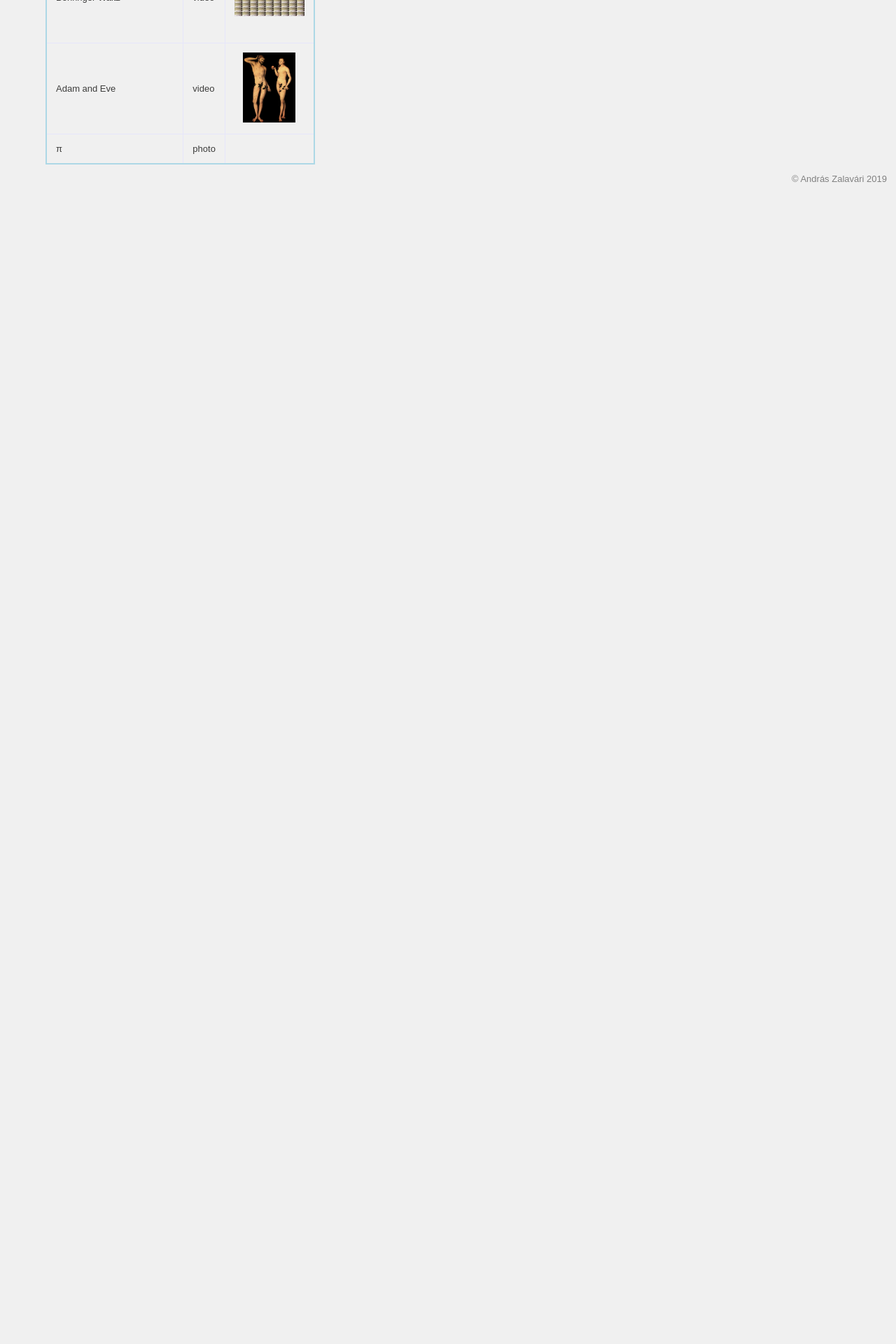
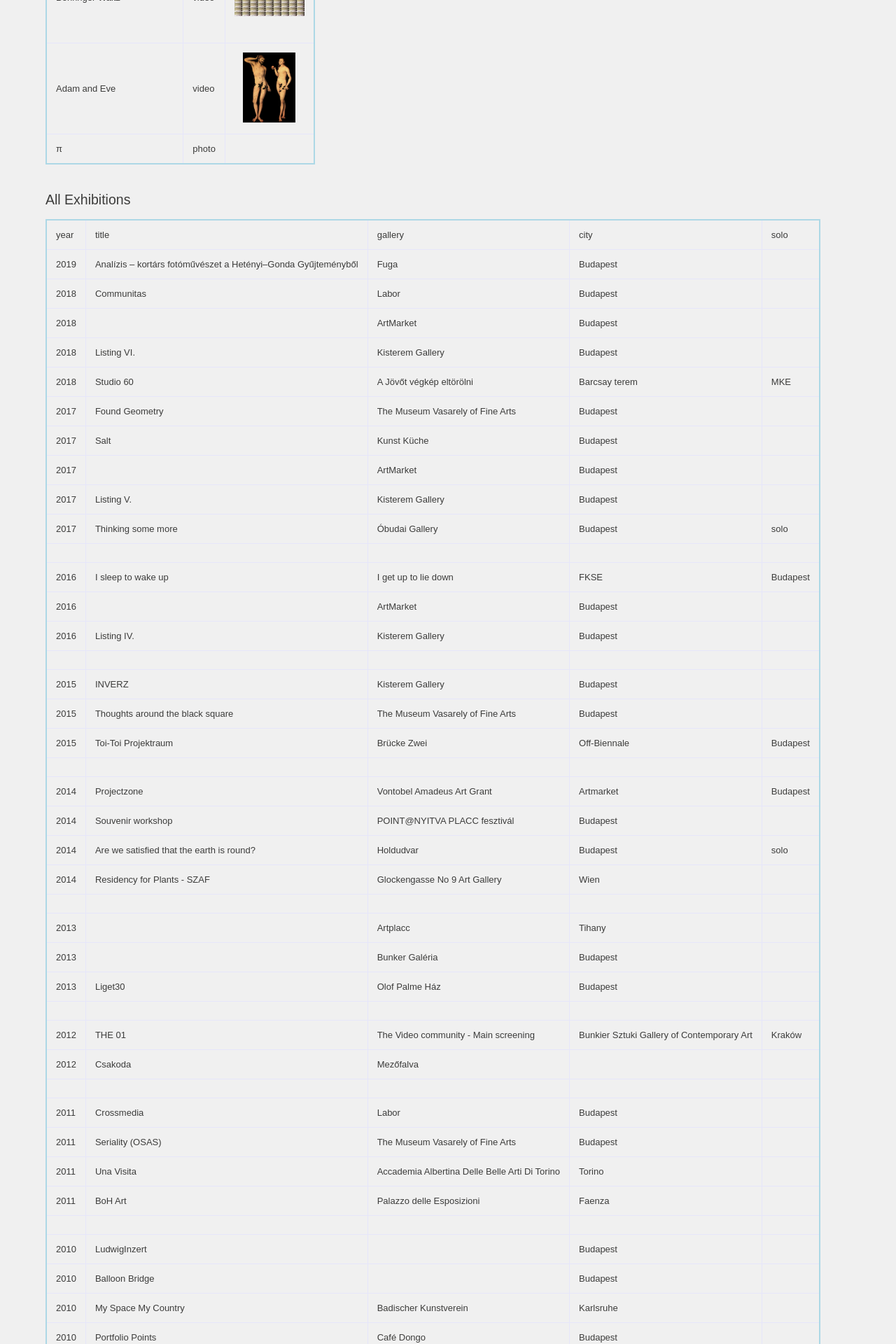
Before and after one commit to zalavariandris/andraszalavari_jekyll, a Jekyll site: the page built from overview/index.html, in a window 1280 px wide. Shown: the part 2317-4237 px from the top of the page at 70% size. Built offline with Jekyll 4.4.1, drawn with Linux system fonts in a browser that asks for light colours; before the commit the page ends 2593 px from its top, so only the background shows below that.

```diff
--- /dev/null
+++ b/_data/exhibitions.csv
@@ -0,0 +1,41 @@
+year,title,gallery,city,solo
+2019 , Analízis – kortárs fotóművészet a Hetényi–Gonda Gyűjteményből , Fuga                                           , Budapest
+2018 , Communitas                                                    , Labor                                          , Budapest
+2018 ,                                                               , ArtMarket                                      , Budapest
+2018 , Listing VI.                                                   , Kisterem Gallery                               , Budapest
+2018 , Studio 60, A Jövőt végkép eltörölni                           , Barcsay terem, MKE                             , Budapest
+2017 , Found Geometry                                                , The Museum Vasarely of Fine Arts               , Budapest
+2017 , Salt                                                          , Kunst Küche                                    , Budapest
+2017 ,                                                               , ArtMarket                                      , Budapest
+2017 , Listing V.                                                    , Kisterem Gallery                               , Budapest
+2017 , Thinking some more                                            , Óbudai Gallery                                 , Budapest , solo
+
+2016 , I sleep to wake up, I get up to lie down                      , FKSE                                           , Budapest
+2016 ,                                                               , ArtMarket                                      , Budapest
+2016 , Listing IV.                                                   , Kisterem Gallery                               , Budapest
+
+2015 , INVERZ                                                        , Kisterem Gallery                               , Budapest
+2015 , Thoughts around the black square                              , The Museum Vasarely of Fine Arts               , Budapest
+2015 , Toi-Toi Projektraum, Brücke Zwei                              , Off-Biennale                                   , Budapest
+
+2014 , Projectzone, Vontobel Amadeus Art Grant                       , Artmarket                                      , Budapest
+2014 , Souvenir workshop                                             , POINT@NYITVA PLACC fesztivál, Budapest
+2014 , Are we satisfied that the earth is round?                     , Holdudvar                                      , Budapest  , solo
+2014 , Residency for Plants - SZAF                                   , Glockengasse No 9 Art Gallery                  , Wien
+
+2013 ,                                                               , Artplacc                                       , Tihany
+2013 ,                                                               , Bunker Galéria                                 , Budapest
+2013 , Liget30                                                       , Olof Palme Ház                                 , Budapest
+
+2012 , THE 01, The Video community - Main screening                  , Bunkier Sztuki Gallery of Contemporary Art     , Kraków
+2012 , Csakoda                                                       , Mezőfalva
+
+2011 , Crossmedia                                                    , Labor                                          , Budapest
+2011 , Seriality (OSAS)                                               , The Museum Vasarely of Fine Arts               , Budapest
+2011 , Una Visita                                                    , Accademia Albertina Delle Belle Arti Di Torino , Torino
+2011 , BoH Art                                                       , Palazzo delle Esposizioni                      , Faenza
+
+2010 , LudwigInzert                                                  ,                                                , Budapest
+2010 , Balloon Bridge                                                ,                                                , Budapest
+2010 , My Space My Country                                           , Badischer Kunstverein                          , Karlsruhe
+2010 , Portfolio Points                                              , Café Dongo                                     , Budapest
--- a/assets/style.css
+++ b/assets/style.css
@@ -16,6 +16,15 @@
     line-height: normal;
     word-wrap: break-word;
 }
+
+/* On screens that are 600px or less, set the background color to olive */
+@media screen and (max-width: 600px) {
+  body {
+  	border: 5px solid red;
+    background-color: olive;
+  }
+}
+
 
 a{
 	text-decoration: none;
--- a/overview/index.html
+++ b/overview/index.html
@@ -24,7 +24,7 @@
     </tr>
   </thead>
   {% for work in site.works %}
-    <tr class="work">
+    <tr>
       <td>{{work.title}}</td>
         <td>{{work.media}}</td>
         <td>{{work.copies}}</td>
@@ -48,7 +48,7 @@
     </tr>
   </thead>
   {% for item in site.posts %}
-    <tr class="work">
+    <tr>
       <td>{{item.title}}</td>
       <td>{{item.type}}</td>
       <td>
@@ -61,3 +61,25 @@
     </tr>
   {% endfor %}
 </table>
+
+<h2>All Exhibitions</h2>
+<table>
+  <thead>
+    <tr>
+      <td>year</td>
+      <td>title</td>
+      <td>gallery</td>
+      <td>city</td>
+      <td>solo</td>
+    </tr>
+  </thead>
+  {% for item in site.data.exhibitions %}
+    <tr>
+      <td>{{item.year}}</td>
+      <td>{{item.title}}</td>
+      <td>{{item.gallery}}</td>
+      <td>{{item.city}}</td>
+      <td>{{item.solo}}</td>
+    </tr>
+  {% endfor %}
+</table>
```
Also changed, not shown: _data/sudies.yml (added).
